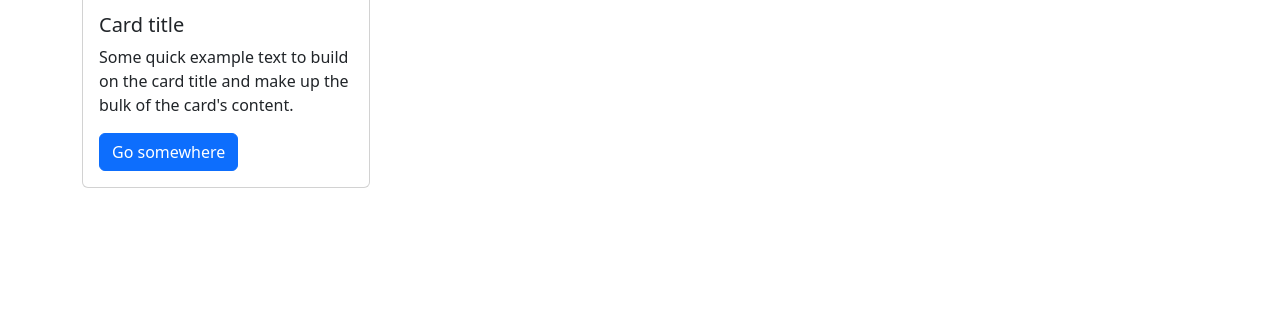
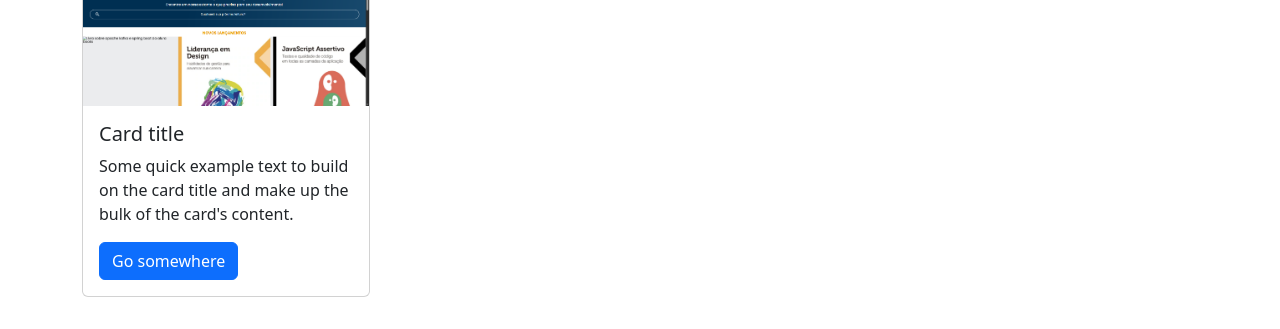
Before and after one commit to dudumarcosgamer/Projetos, a plain HTML site: page index.html in a window 1280 px wide. Shown: the part 471-800 px from the top of the page. Drawn offline with nearby package versions, Linux system fonts and the light colour scheme.

Commit message:
Update index.html

```diff
--- a/index.html
+++ b/index.html
@@ -29,7 +29,7 @@
         <div class="row">
             <div class="col-md-4">
                 <div class="card" style="width: 18rem;">
-                    <img src="..." class="card-imagens-top" alt="...">
+                    <img src="imagens/projeto-1.png" class="card-imagens-top" alt="aula 12">
                     <div class="card-body">
                       <h5 class="card-title">Card title</h5>
                       <p class="card-text">Some quick example text to build on the card title and make up the bulk of the card's content.</p>
```
